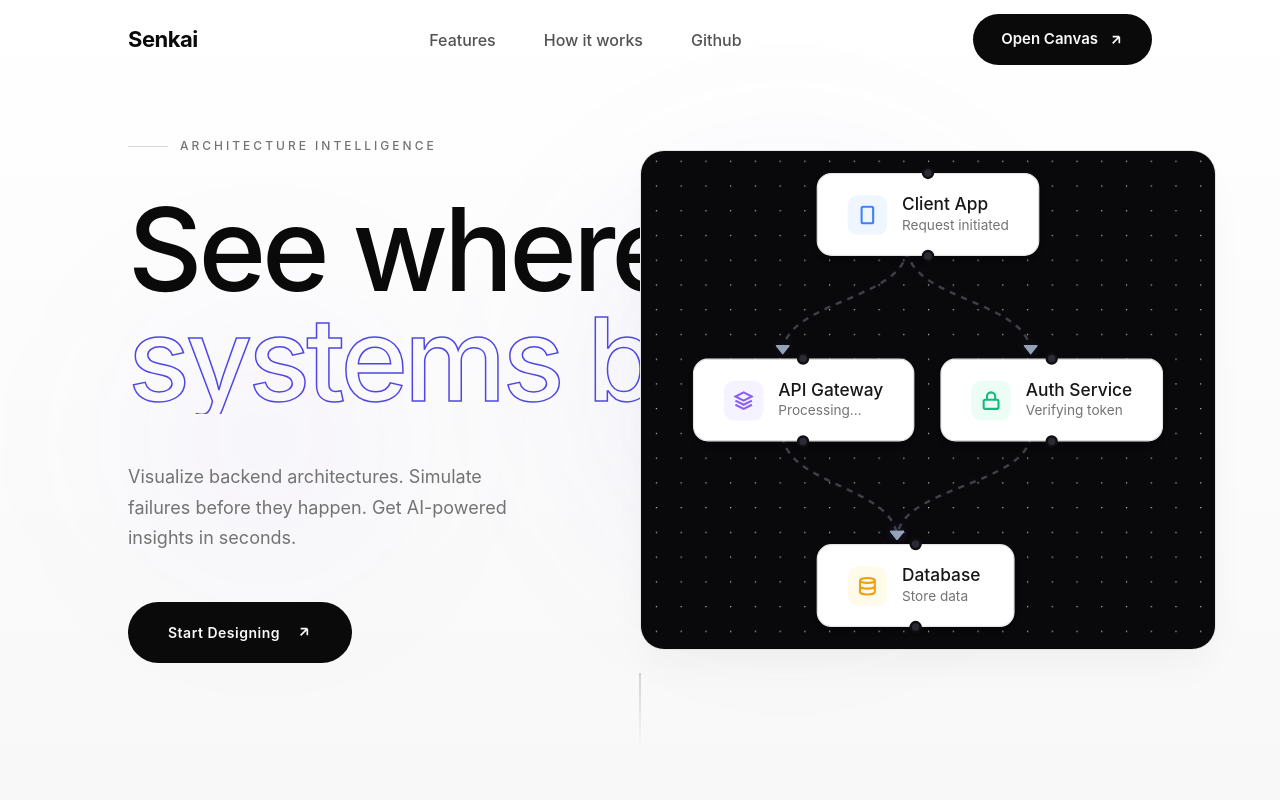
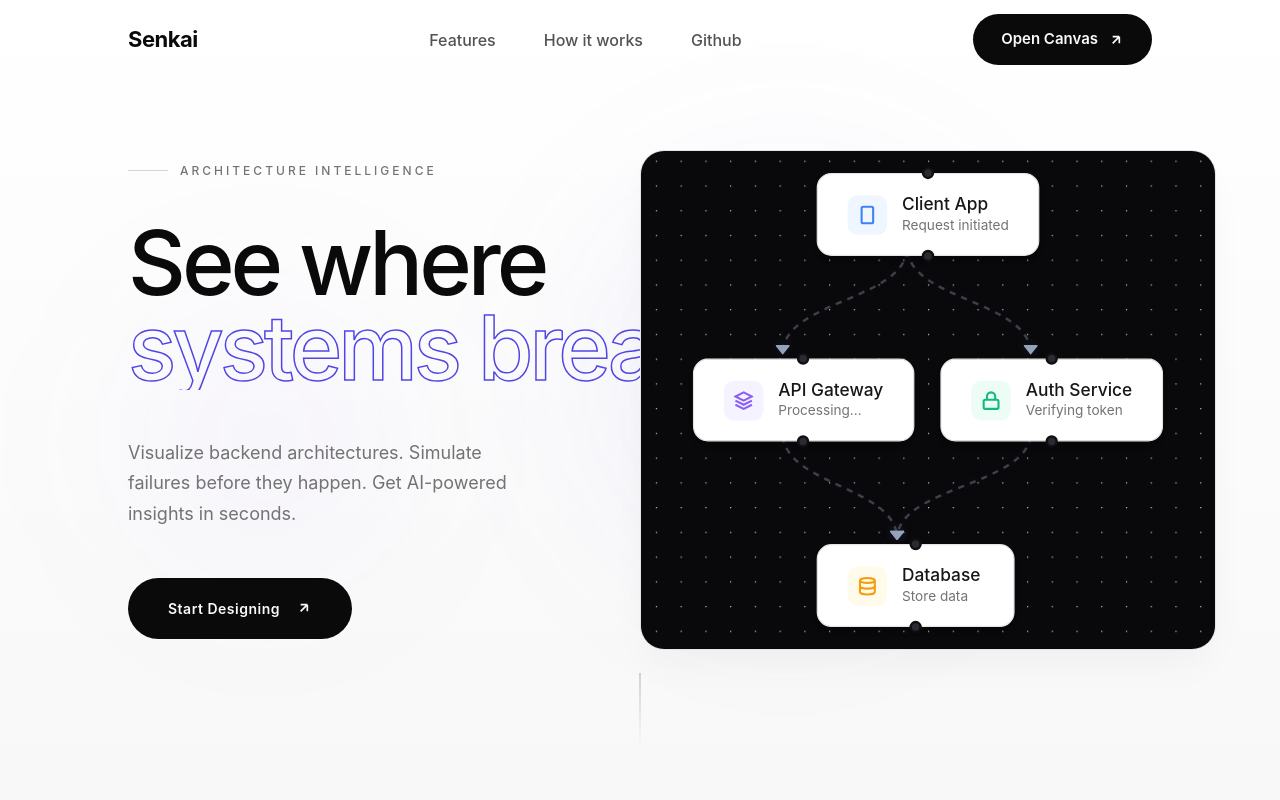
Before and after one commit to suryssss/Senkai, a Next.js app in the folder frontend/: page / in a window 1280 px wide. Shown: the top 800 px of the page. Built offline with nearby package versions, Linux system fonts and the light colour scheme.

Commit message:
resolving bugs

```diff
--- a/frontend/src/components/home/Hero.jsx
+++ b/frontend/src/components/home/Hero.jsx
@@ -154,7 +154,7 @@ export default function Hero() {
                     </span>
                 </div>
                 <h1 style={{
-                    fontSize: "clamp(48px, 9vw, 120px)",
+                    fontSize: "clamp(40px, 7vw, 96px)",
                     fontWeight: "500",
                     lineHeight: 0.95,
                     color: "#0a0a0a",
```
